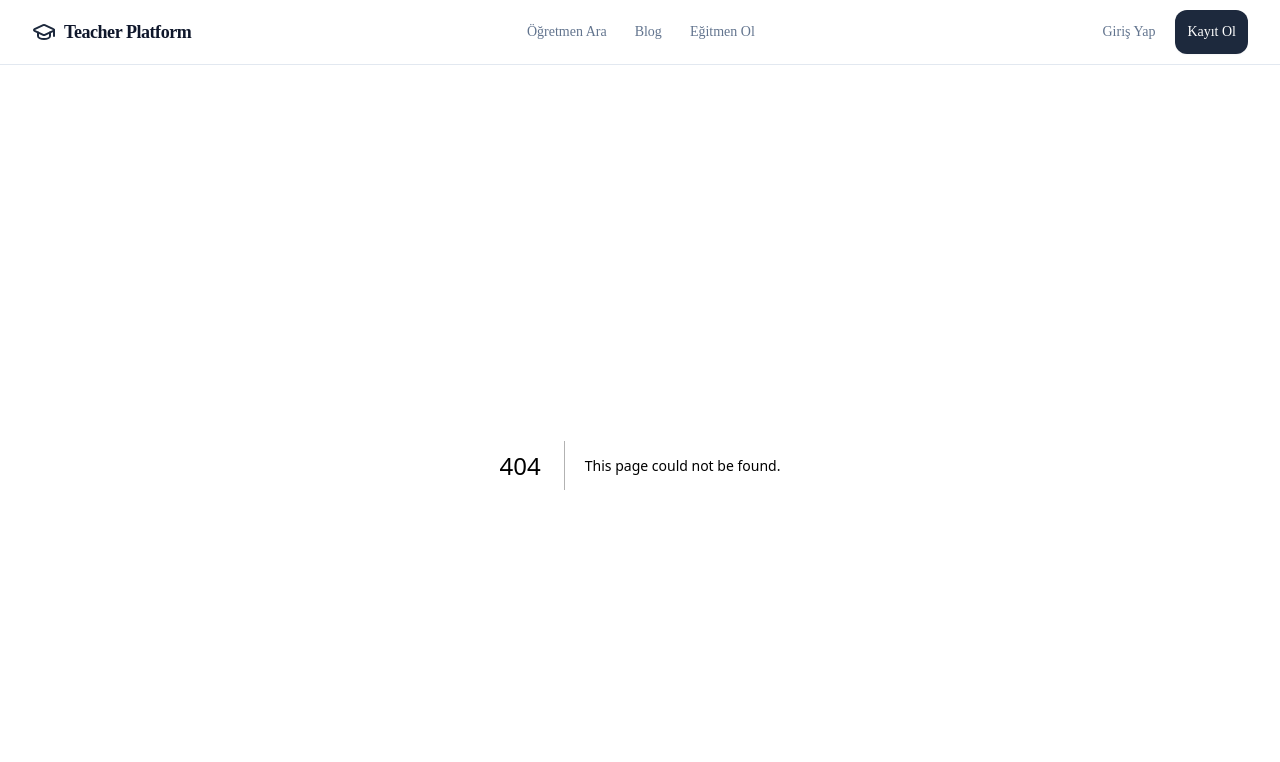
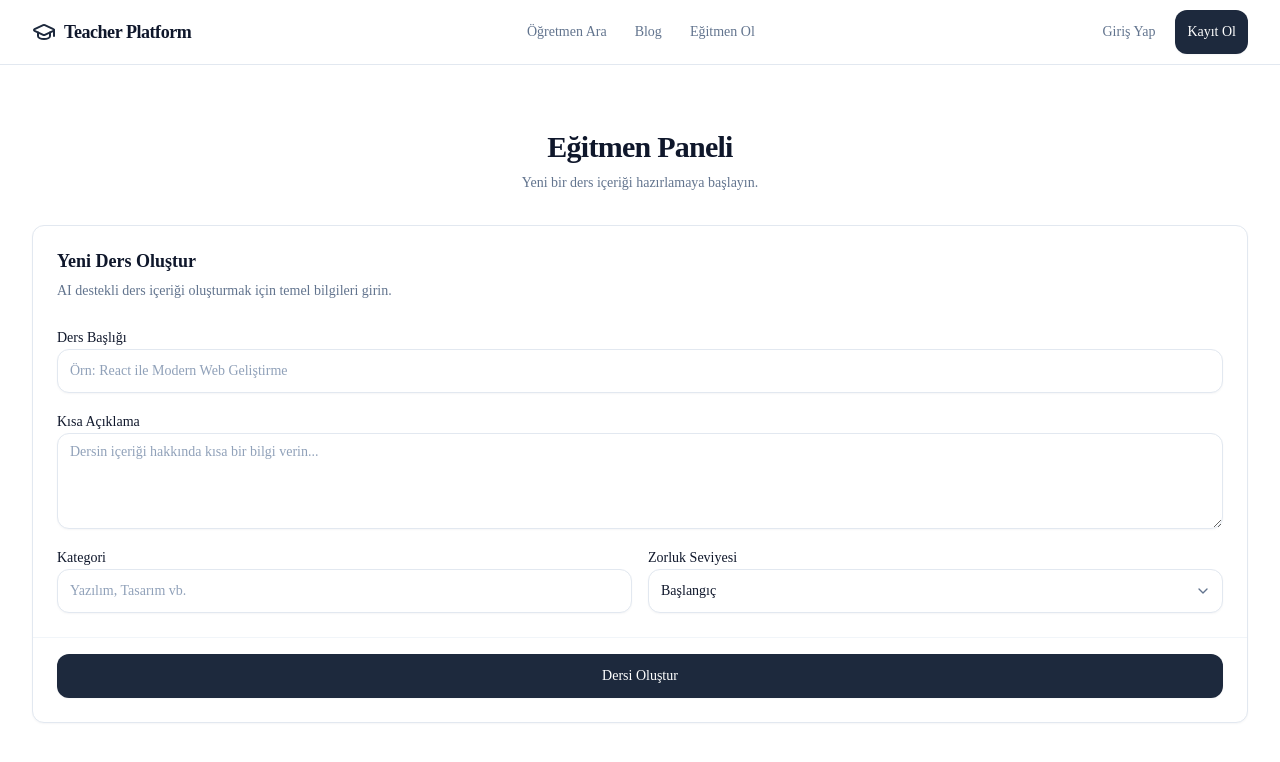
Before and after one commit to KOFTIMUS/TeacherPlatform, a Next.js app: page /create-course in a window 1280 px wide. Before the commit this address had no page. Shown: the top 762 px of the page. Built offline with nearby package versions, Linux system fonts and the light colour scheme.

Commit message:
Modül 4.4 - Course Create Form tamamlandı

```diff
--- a/package.json
+++ b/package.json
@@ -11,6 +11,7 @@
   },
   "dependencies": {
     "@base-ui/react": "^1.6.0",
+    "@hookform/resolvers": "^5.4.0",
     "@prisma/client": "^7.8.0",
     "class-variance-authority": "^0.7.1",
     "clsx": "^2.1.1",
@@ -20,6 +21,7 @@
     "prisma": "^7.8.0",
     "react": "19.1.0",
     "react-dom": "19.1.0",
+    "react-hook-form": "^7.81.0",
     "shadcn": "^4.13.0",
     "tailwind-merge": "^3.6.0",
     "tw-animate-css": "^1.4.0"
--- /dev/null
+++ b/src/app/create-course/page.tsx
@@ -0,0 +1,24 @@
+import { Container, Section } from "@/components/ui";
+import { CourseCreateForm } from "@/components/forms/CourseCreateForm";
+
+export default function CreateCoursePage() {
+  return (
+    <main>
+      <Section spacing="default" background="default">
+        <Container size="xl">
+          <div className="mb-8 flex flex-col items-center text-center">
+            <h1 className="text-3xl font-bold tracking-tight text-foreground">
+              Eğitmen Paneli
+            </h1>
+
+            <p className="mt-2 text-sm text-foreground-muted">
+              Yeni bir ders içeriği hazırlamaya başlayın.
+            </p>
+          </div>
+
+          <CourseCreateForm />
+        </Container>
+      </Section>
+    </main>
+  );
+}
--- /dev/null
+++ b/src/components/forms/CourseCreateForm.tsx
@@ -0,0 +1,134 @@
+"use client";
+
+import { useState } from "react";
+import { useForm } from "react-hook-form";
+import { zodResolver } from "@hookform/resolvers/zod";
+
+import {
+  Button,
+  Card,
+  CardContent,
+  CardDescription,
+  CardFooter,
+  CardHeader,
+  CardTitle,
+  Input,
+  Label,
+  Select,
+  Textarea,
+} from "@/components/ui";
+import { courseSchema, type CourseFormValues } from "@/lib/validations/course";
+
+export function CourseCreateForm() {
+  const [isLoading, setIsLoading] = useState(false);
+
+  const form = useForm<CourseFormValues>({
+    resolver: zodResolver(courseSchema),
+    defaultValues: {
+      title: "",
+      description: "",
+      category: "",
+      level: "beginner",
+    },
+  });
+
+  async function onSubmit(data: CourseFormValues) {
+    setIsLoading(true);
+    console.log("Form verileri:", data);
+    await new Promise((resolve) => setTimeout(resolve, 1000));
+    setIsLoading(false);
+  }
+
+  return (
+    <Card className="mx-auto w-full max-w-2xl">
+      <CardHeader>
+        <CardTitle>Yeni Ders Oluştur</CardTitle>
+        <CardDescription>
+          AI destekli ders içeriği oluşturmak için temel bilgileri girin.
+        </CardDescription>
+      </CardHeader>
+      <form onSubmit={form.handleSubmit(onSubmit)}>
+        <CardContent className="space-y-4">
+          {/* Ders Başlığı */}
+          <div className="space-y-2">
+            <Label htmlFor="title">Ders Başlığı</Label>
+            <Input
+              id="title"
+              placeholder="Örn: React ile Modern Web Geliştirme"
+              error={!!form.formState.errors.title}
+              {...form.register("title")}
+            />
+            {form.formState.errors.title && (
+              <p className="text-xs text-destructive">
+                {form.formState.errors.title.message}
+              </p>
+            )}
+          </div>
+
+          {/* Açıklama */}
+          <div className="space-y-2">
+            <Label htmlFor="description">Kısa Açıklama</Label>
+            <Textarea
+              id="description"
+              placeholder="Dersin içeriği hakkında kısa bir bilgi verin..."
+              error={!!form.formState.errors.description}
+              {...form.register("description")}
+            />
+            {form.formState.errors.description && (
+              <p className="text-xs text-destructive">
+                {form.formState.errors.description.message}
+              </p>
+            )}
+          </div>
+
+          {/* Kategori + Seviye */}
+          <div className="grid grid-cols-1 gap-4 md:grid-cols-2">
+            <div className="space-y-2">
+              <Label htmlFor="category">Kategori</Label>
+              <Input
+                id="category"
+                placeholder="Yazılım, Tasarım vb."
+                error={!!form.formState.errors.category}
+                {...form.register("category")}
+              />
+              {form.formState.errors.category && (
+                <p className="text-xs text-destructive">
+                  {form.formState.errors.category.message}
+                </p>
+              )}
+            </div>
+
+            <div className="space-y-2">
+              <Label htmlFor="level">Zorluk Seviyesi</Label>
+              <Select
+                id="level"
+                error={!!form.formState.errors.level}
+                {...form.register("level")}
+              >
+                <option value="beginner">Başlangıç</option>
+                <option value="intermediate">Orta Seviye</option>
+                <option value="advanced">İleri Seviye</option>
+              </Select>
+              {form.formState.errors.level && (
+                <p className="text-xs text-destructive">
+                  {form.formState.errors.level.message}
+                </p>
+              )}
+            </div>
+          </div>
+        </CardContent>
+
+        <CardFooter>
+          <Button
+            type="submit"
+            className="w-full"
+            loading={isLoading}
+            disabled={isLoading}
+          >
+            Dersi Oluştur
+          </Button>
+        </CardFooter>
+      </form>
+    </Card>
+  );
+}
--- /dev/null
+++ b/src/lib/validations/course.ts
@@ -0,0 +1,20 @@
+import * as z from "zod";
+
+export const courseSchema = z.object({
+  title: z
+    .string()
+    .min(5, { message: "Ders başlığı en az 5 karakter olmalıdır." })
+    .max(100, { message: "Ders başlığı en fazla 100 karakter olabilir." }),
+
+  description: z
+    .string()
+    .min(20, { message: "Açıklama en az 20 karakter olmalıdır." }),
+
+  category: z
+    .string()
+    .min(1, { message: "Lütfen bir kategori seçin." }),
+
+  level: z.enum(["beginner", "intermediate", "advanced"]),
+});
+
+export type CourseFormValues = z.infer<typeof courseSchema>;
```
Also changed, not shown: src/lib/course.ts (added), 1 other file (tests, documents, lock files or other folders).
